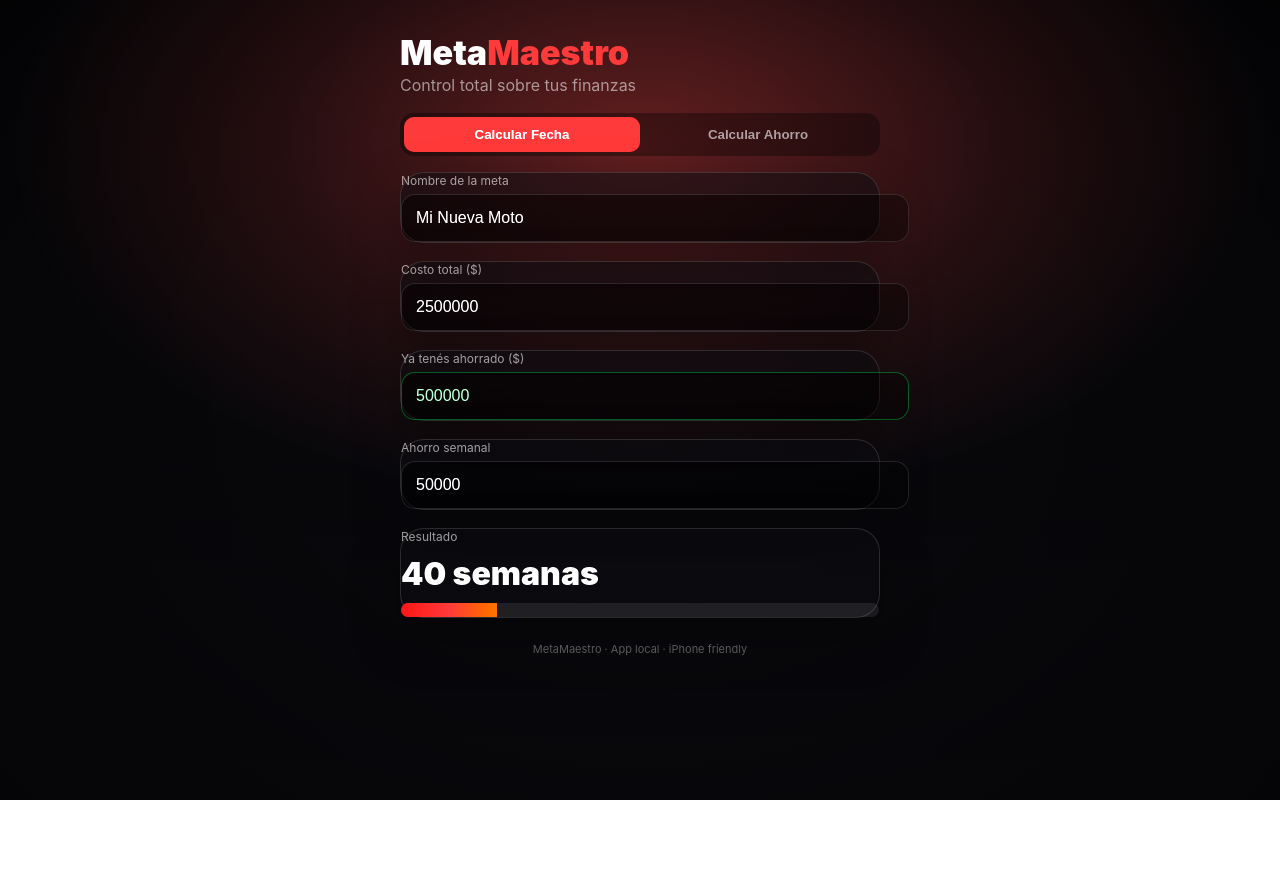
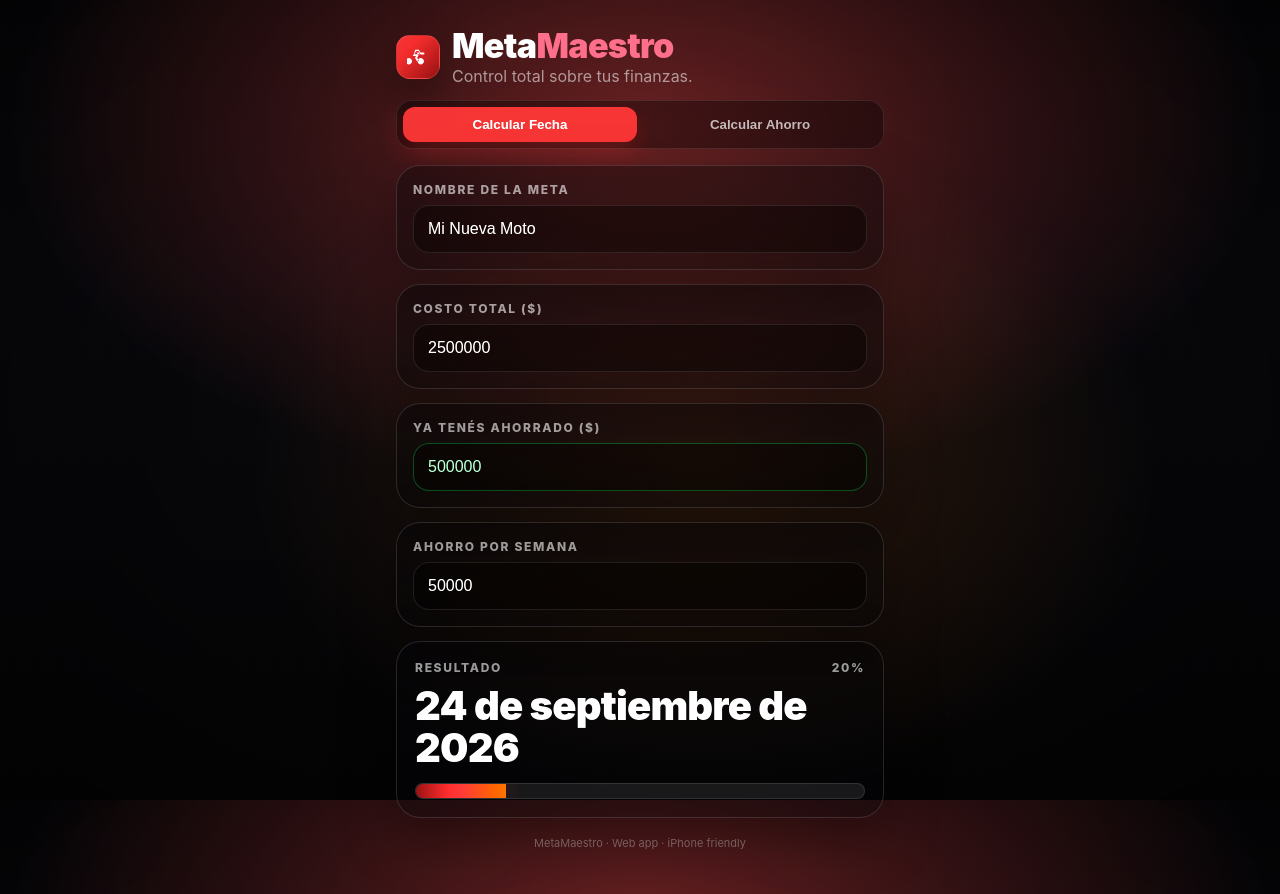
Before and after one commit to francojjuarez61-dev/Metamaestro, a plain HTML site: page index.html in a window 1280 px wide. Before the commit the page ends 800 px from the top, so only its background shows below. Drawn offline with Linux system fonts and the light colour scheme.

Commit message:
Refactor HTML structure and styles for clarity

```diff
--- a/index.html
+++ b/index.html
@@ -1,181 +1,290 @@
-<!DOCTYPE html>
+<!doctype html>
 <html lang="es">
 <head>
-<meta charset="UTF-8" />
-<meta name="viewport" content="width=device-width, initial-scale=1.0, viewport-fit=cover" />
+  <meta charset="utf-8" />
+  <meta name="viewport" content="width=device-width, initial-scale=1, viewport-fit=cover" />
   <title>MetaMaestro</title>
 
   <style>
     :root{
-  --glass-bg: rgba(20,20,24,.55);
-  --glass-brd: rgba(255,255,255,.12);
-  --text: #f4f4f5;
-  --muted: rgba(255,255,255,.55);
-  --red: #ef4444;
-  --green: #22c55e;
+      --text:#f4f4f5;
+      --muted:rgba(255,255,255,.55);
+
+      --glass: rgba(14, 14, 16, .40);
+      --glass2: rgba(14, 14, 16, .55);
+      --brd: rgba(255,255,255,.12);
+
+      --red:#ef4444;
+      --red2:#fb7185;
+      --orange:#f97316;
+      --green:#22c55e;
     }
 
-/* ===== FONDO ROJO CON RESPIRACIÓN ===== */
+    *{ box-sizing:border-box; }
+    html,body{ height:100%; }
+
+    /* ===== FONDO (SOLO ROJOS + NEGROS) ===== */
     body{
       margin:0;
-  min-height:100vh;
       font-family:-apple-system,BlinkMacSystemFont,"SF Pro Text",system-ui,Segoe UI,Roboto,Helvetica,Arial,sans-serif;
       color:var(--text);
+      overflow-x:hidden;
+
+      /* Base oscura */
       background:
-    radial-gradient(900px 520px at 50% 18%, rgba(239,68,68,.40) 0%, rgba(239,68,68,.12) 42%, transparent 70%),
-    radial-gradient(1200px 900px at 50% 50%, rgba(0,0,0,.0) 0%, rgba(0,0,0,.45) 58%, rgba(0,0,0,.88) 100%),
-    linear-gradient(180deg, #07070a, #0b0b10);
+        /* brillo rojo centrado arriba */
+        radial-gradient(900px 520px at 50% 16%,
+          rgba(239,68,68,.42) 0%,
+          rgba(239,68,68,.18) 38%,
+          rgba(239,68,68,0) 70%),
+
+        /* segundo glow cálido (sin violeta) */
+        radial-gradient(700px 520px at 55% 58%,
+          rgba(249,115,22,.16) 0%,
+          rgba(249,115,22,0) 65%),
+
+        /* viñeta negra fuerte a los bordes */
+        radial-gradient(1400px 900px at 50% 50%,
+          rgba(0,0,0,0) 0%,
+          rgba(0,0,0,.50) 58%,
+          rgba(0,0,0,.92) 100%),
+
+        /* fondo final */
+        linear-gradient(180deg, #07070a 0%, #0a0a0f 35%, #050506 100%);
+
       animation:bgBreath 10s ease-in-out infinite;
-  overflow-x:hidden;
     }
 
+    /* “Respira” (oscurece/aclara lento) */
     @keyframes bgBreath{
-  0%,100%{ filter:brightness(.92) contrast(1.05) saturate(1.1); }
-  50%{ filter:brightness(1.06) contrast(1.08) saturate(1.25); }
+      0%,100%{ filter: brightness(.92) contrast(1.05) saturate(1.15); }
+      50%{ filter: brightness(1.05) contrast(1.07) saturate(1.25); }
+    }
+
+    /* Un toque de “grano” MUY sutil, sin imágenes externas */
+    body::before{
+      content:"";
+      position:fixed;
+      inset:0;
+      pointer-events:none;
+      opacity:.08;
+      background-image:
+        radial-gradient(rgba(255,255,255,.12) 1px, transparent 1px);
+      background-size: 3px 3px;
+      mix-blend-mode: overlay;
+    }
+
+    .container{
+      max-width:520px;
+      margin:0 auto;
+      padding:22px 16px 44px;
+    }
+
+    .header{
+      display:flex;
+      align-items:center;
+      gap:12px;
+      padding-top:6px;
+      margin-bottom:14px;
+    }
+    .appIcon{
+      width:44px;height:44px;border-radius:14px;
+      background: linear-gradient(135deg, rgba(239,68,68,.95), rgba(127,29,29,.95));
+      display:grid;place-items:center;
+      box-shadow:0 16px 40px rgba(0,0,0,.35);
+      border:1px solid rgba(255,255,255,.10);
+    }
+    .appIcon svg{ width:22px;height:22px; fill:white; opacity:.95; }
+
+    h1{
+      margin:0;
+      font-size:34px;
+      font-weight:900;
+      letter-spacing:-.02em;
+      line-height:1.05;
+    }
+    .brandAccent{ color: var(--red2); }
+    .subtitle{
+      margin:2px 0 0;
+      color:var(--muted);
+      font-size:16px;
     }
 
     /* ===== GLASS ===== */
     .glass{
-  background:var(--glass-bg);
+      background: var(--glass);
       backdrop-filter: blur(18px);
       -webkit-backdrop-filter: blur(18px);
-  border:1px solid var(--glass-brd);
+      border:1px solid var(--brd);
       border-radius:24px;
-  box-shadow:0 20px 50px rgba(0,0,0,.35);
+      box-shadow: 0 20px 55px rgba(0,0,0,.35);
     }
 
-.container{
-  max-width:480px;
-  margin:0 auto;
-  padding:24px 16px 40px;
+    /* Segment control */
+    .seg{
+      display:flex;
+      gap:6px;
+      padding:6px;
+      border-radius:16px;
+      background: rgba(0,0,0,.35);
+      border:1px solid rgba(255,255,255,.10);
+      margin: 12px 0 16px;
+    }
+    .seg button{
+      flex:1;
+      border:none;
+      border-radius:12px;
+      padding:10px 12px;
+      font-weight:800;
+      color: rgba(255,255,255,.65);
+      background: transparent;
+      transition:.2s;
+      -webkit-tap-highlight-color: transparent;
+    }
+    .seg button.active{
+      background: rgba(239,68,68,.92);
+      color:white;
+      box-shadow: 0 12px 28px rgba(239,68,68,.20);
     }
 
-h1{
-  font-size:34px;
-  font-weight:900;
-  margin:8px 0 2px;
+    .card{
+      padding:16px;
+      margin-bottom:14px;
     }
-.subtitle{
-  color:var(--muted);
-  margin-bottom:18px;
-}
-
-.segment{
-  display:flex;
-  background:rgba(0,0,0,.35);
-  border-radius:14px;
-  padding:4px;
-  margin-bottom:16px;
-}
-.segment button{
-  flex:1;
-  padding:10px;
-  border:none;
-  border-radius:10px;
-  background:transparent;
-  color:var(--muted);
-  font-weight:700;
-}
-.segment button.active{
-  background:var(--red);
-  color:white;
-}
-
     .label{
       font-size:12px;
-  color:var(--muted);
-  margin-bottom:6px;
+      letter-spacing:.14em;
+      text-transform:uppercase;
+      color: rgba(255,255,255,.55);
+      margin-bottom:8px;
+      font-weight:800;
     }
 
     input{
       width:100%;
-  padding:14px;
-  border-radius:14px;
-  border:1px solid var(--glass-brd);
-  background:rgba(0,0,0,.35);
+      border-radius:16px;
+      padding:14px 14px;
+      border:1px solid rgba(255,255,255,.10);
+      background: rgba(0,0,0,.35);
       color:white;
+      outline:none;
       font-size:16px;
     }
-
+    input:focus{
+      border-color: rgba(255,255,255,.20);
+      box-shadow: 0 0 0 4px rgba(239,68,68,.12);
+    }
     input.green{
-  border-color:rgba(34,197,94,.4);
-  color:#bbf7d0;
+      border-color: rgba(34,197,94,.35);
+      color: #bbf7d0;
     }
 
-.section{
-  margin-bottom:18px;
+    .resultBox{
+      padding:18px;
+      text-align:left;
+    }
+
+    .resultTitle{
+      display:flex;
+      align-items:baseline;
+      justify-content:space-between;
+      gap:12px;
+      margin-bottom:10px;
+    }
+    .resultTitle .small{
+      color: rgba(255,255,255,.55);
+      font-size:12px;
+      font-weight:800;
+      letter-spacing:.14em;
+      text-transform:uppercase;
     }
 
     .result{
-  font-size:32px;
-  font-weight:900;
-  margin:10px 0;
+      font-size:40px;
+      font-weight:1000;
+      letter-spacing:-.02em;
+      line-height:1.05;
+      word-break:break-word;
     }
 
     .progress{
-  height:14px;
-  background:rgba(255,255,255,.08);
+      margin-top:14px;
+      height:16px;
       border-radius:999px;
       overflow:hidden;
+      background: rgba(255,255,255,.08);
+      border:1px solid rgba(255,255,255,.10);
     }
-.progress div{
+    .progress > div{
       height:100%;
-  background:linear-gradient(90deg,#dc2626,#ef4444,#f97316);
       width:0%;
-  transition:width 1s ease;
+      transition: width 900ms ease;
+      background: linear-gradient(90deg, #7f1d1d, #ef4444, #f97316);
+      box-shadow: 0 0 22px rgba(239,68,68,.25);
     }
 
     .footer{
       text-align:center;
+      margin-top:18px;
+      color: rgba(255,255,255,.35);
       font-size:11px;
-  color:rgba(255,255,255,.35);
-  margin-top:24px;
     }
   </style>
 </head>
 
 <body>
-
   <div class="container">
 
-  <h1>Meta<span style="color:#ef4444">Maestro</span></h1>
-  <div class="subtitle">Control total sobre tus finanzas</div>
+    <div class="header">
+      <div class="appIcon" aria-hidden="true">
+        <!-- iconito bici simple -->
+        <svg viewBox="0 0 24 24">
+          <path d="M5.5 16.5a3.5 3.5 0 1 0 0 .1v-.1Zm13 0a3.5 3.5 0 1 0 0 .1v-.1ZM10.2 6.2l1.6 2.8h2.2l-1.2-2H10.2ZM9 4h3.8l1.9 3.2H18a1 1 0 0 1 0 2h-3.2l-2.2-3.7H10l-2 3.5h2.2a1 1 0 0 1 0 2H6.3l1.3-2.2L9 4Zm2.2 9.2 1.2 2.1a1 1 0 1 1-1.7 1l-1.7-3a1 1 0 0 1 .1-1.1l1.6-2.7a1 1 0 0 1 1.7 1l-1.2 2.1Z"/>
+        </svg>
+      </div>
+      <div>
+        <h1>Meta<span class="brandAccent">Maestro</span></h1>
+        <div class="subtitle">Control total sobre tus finanzas.</div>
+      </div>
+    </div>
 
-  <div class="segment">
+    <div class="seg">
       <button id="btnTime" class="active">Calcular Fecha</button>
       <button id="btnMoney">Calcular Ahorro</button>
     </div>
 
-  <div class="glass section">
+    <div class="glass card">
       <div class="label">Nombre de la meta</div>
       <input id="goalName" value="Mi Nueva Moto" />
     </div>
 
-  <div class="glass section">
+    <div class="glass card">
       <div class="label">Costo total ($)</div>
-    <input id="totalCost" type="number" value="2500000" />
+      <input id="totalCost" type="number" inputmode="numeric" value="2500000" />
     </div>
 
-  <div class="glass section">
+    <div class="glass card">
       <div class="label">Ya tenés ahorrado ($)</div>
-    <input id="currentSavings" class="green" type="number" value="500000" />
+      <input id="currentSavings" class="green" type="number" inputmode="numeric" value="500000" />
     </div>
 
-  <div class="glass section">
-    <div class="label" id="dynamicLabel">Ahorro semanal</div>
-    <input id="contribution" type="number" value="50000" />
+    <div class="glass card">
+      <div class="label" id="dynamicLabel">Ahorro por semana</div>
+      <input id="contribution" type="number" inputmode="numeric" value="50000" />
     </div>
 
-  <div class="glass section">
-    <div class="label">Resultado</div>
+    <div class="glass resultBox">
+      <div class="resultTitle">
+        <div class="small">Resultado</div>
+        <div class="small" id="progressTxt">0%</div>
+      </div>
       <div id="result" class="result">$0</div>
-    <div class="progress">
+      <div class="progress" aria-label="Progreso">
         <div id="progressBar"></div>
       </div>
     </div>
 
-  <div class="footer">MetaMaestro · App local · iPhone friendly</div>
-
+    <div class="footer">MetaMaestro · Web app · iPhone friendly</div>
   </div>
 
   <script>
@@ -186,48 +295,64 @@ const currentSavings = document.getElementById("currentSavings");
     const contribution = document.getElementById("contribution");
     const result = document.getElementById("result");
     const progressBar = document.getElementById("progressBar");
+    const progressTxt = document.getElementById("progressTxt");
     const dynamicLabel = document.getElementById("dynamicLabel");
 
-document.getElementById("btnTime").onclick = () => switchMode("time");
-document.getElementById("btnMoney").onclick = () => switchMode("money");
+    document.getElementById("btnTime").addEventListener("click", () => switchMode("time"));
+    document.getElementById("btnMoney").addEventListener("click", () => switchMode("money"));
 
     function switchMode(m){
       mode = m;
       document.getElementById("btnTime").classList.toggle("active", m==="time");
       document.getElementById("btnMoney").classList.toggle("active", m==="money");
-  dynamicLabel.textContent = m==="time" ? "Ahorro semanal" : "Ahorro necesario";
+      dynamicLabel.textContent = (m==="time") ? "Ahorro por semana" : "Ahorro necesario (faltante)";
       calculate();
     }
 
     function money(n){
-  return new Intl.NumberFormat("es-AR",{style:"currency",currency:"ARS",maximumFractionDigits:0}).format(n);
+      return new Intl.NumberFormat("es-AR", {
+        style:"currency", currency:"ARS", maximumFractionDigits:0
+      }).format(n);
+    }
+
+    function formatDate(d){
+      return d.toLocaleDateString("es-ES",{day:"numeric",month:"long",year:"numeric"});
     }
 
     function calculate(){
-  const total = +totalCost.value || 0;
-  const saved = +currentSavings.value || 0;
-  const contrib = +contribution.value || 0;
-  const remaining = Math.max(0,total - saved);
+      const total = Number(totalCost.value) || 0;
+      const saved = Number(currentSavings.value) || 0;
+      const contrib = Number(contribution.value) || 0;
 
-  if(mode==="time"){
-    const weeks = contrib>0 ? Math.ceil(remaining / contrib) : 0;
-    result.textContent = weeks>0 ? weeks+" semanas" : "—";
-  }else{
+      const remaining = Math.max(0, total - saved);
+
+      if(mode === "time"){
+        if(remaining <= 0){
+          result.textContent = "¡Logrado!";
+        } else if(contrib <= 0){
+          result.textContent = "—";
+        } else {
+          const weeks = Math.ceil(remaining / contrib);
+          const end = new Date();
+          end.setDate(end.getDate() + weeks * 7);
+          result.textContent = formatDate(end);
+        }
+      } else {
         result.textContent = money(remaining);
       }
 
-  const progress = total>0 ? Math.min(100,(saved/total)*100) : 0;
-  progressBar.style.width = progress+"%";
+      const pct = total > 0 ? Math.min(100, (saved/total)*100) : 0;
+      progressTxt.textContent = pct.toFixed(0) + "%";
+      progressBar.style.width = pct + "%";
     }
 
-["input","change"].forEach(e=>{
-  totalCost.addEventListener(e,calculate);
-  currentSavings.addEventListener(e,calculate);
-  contribution.addEventListener(e,calculate);
+    ["input","change"].forEach(evt=>{
+      totalCost.addEventListener(evt, calculate);
+      currentSavings.addEventListener(evt, calculate);
+      contribution.addEventListener(evt, calculate);
     });
 
     calculate();
   </script>
-
 </body>
 </html>
```
Lines whose indentation alone changed are shown as unchanged.
